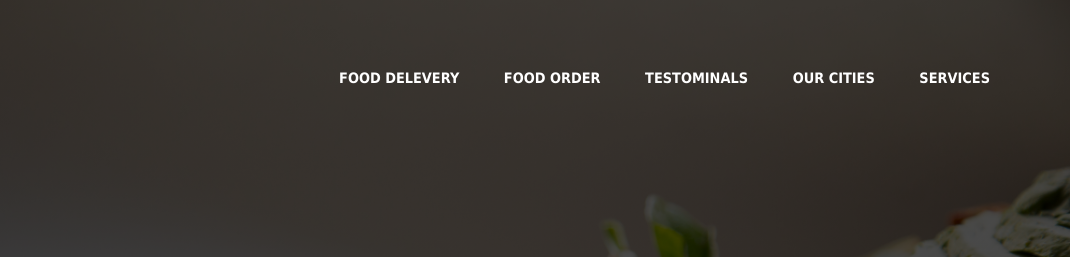
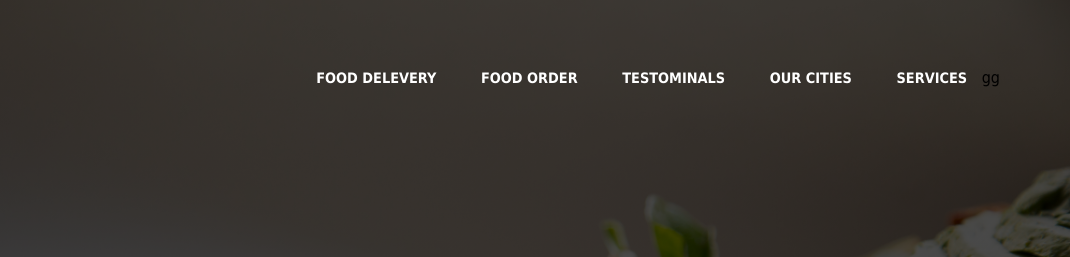
Before and after one commit to magdymaher129/food-website, a plain HTML site: page index.html in a window 1280 px wide. Shown: the top 257 px of the page, 210-1280 px from the left. Drawn offline with Linux system fonts and the light colour scheme.

Commit message:
some changes

```diff
--- a/index.html
+++ b/index.html
@@ -22,7 +22,7 @@
 
 
 
-
+gg
 
             </ul>
         </div>
```
